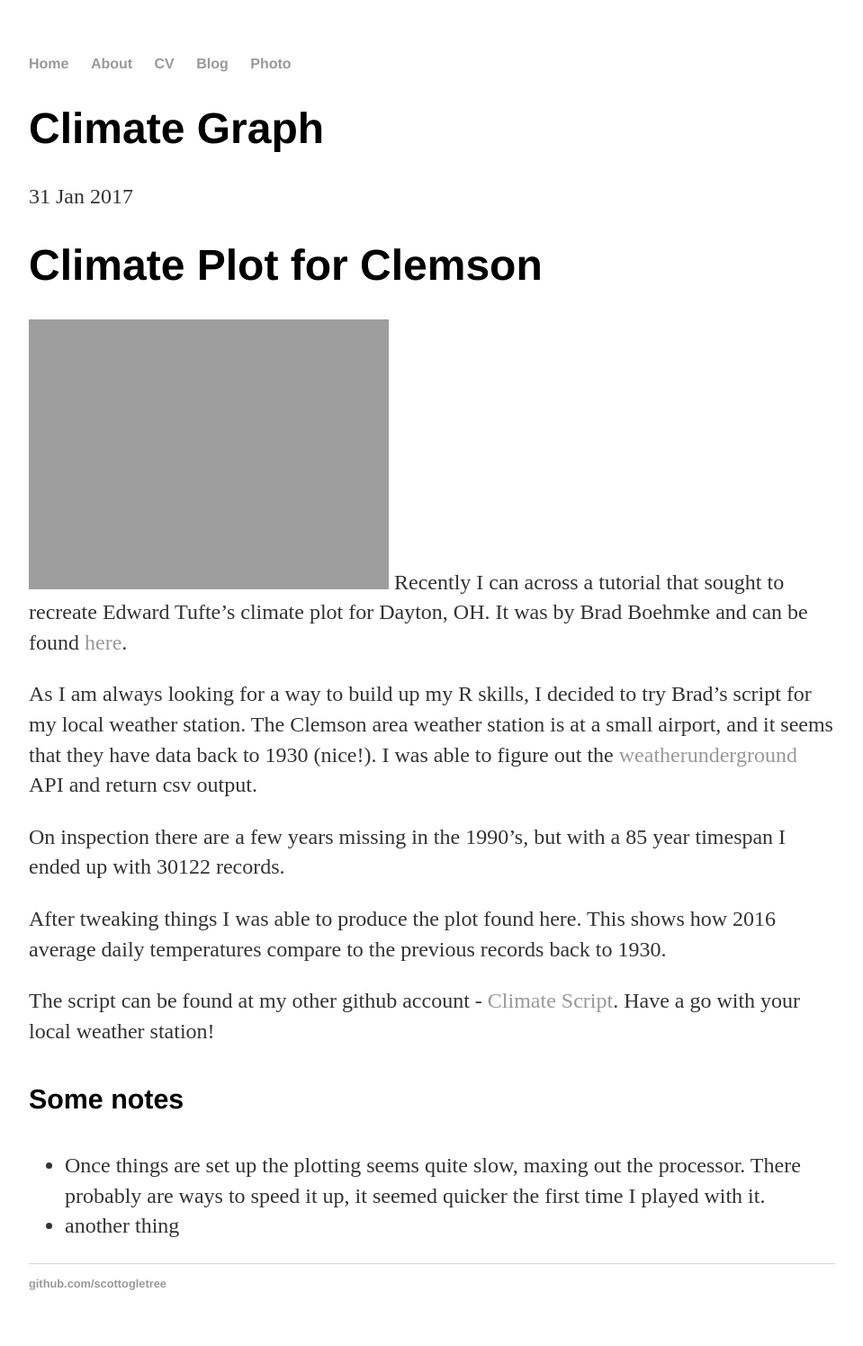
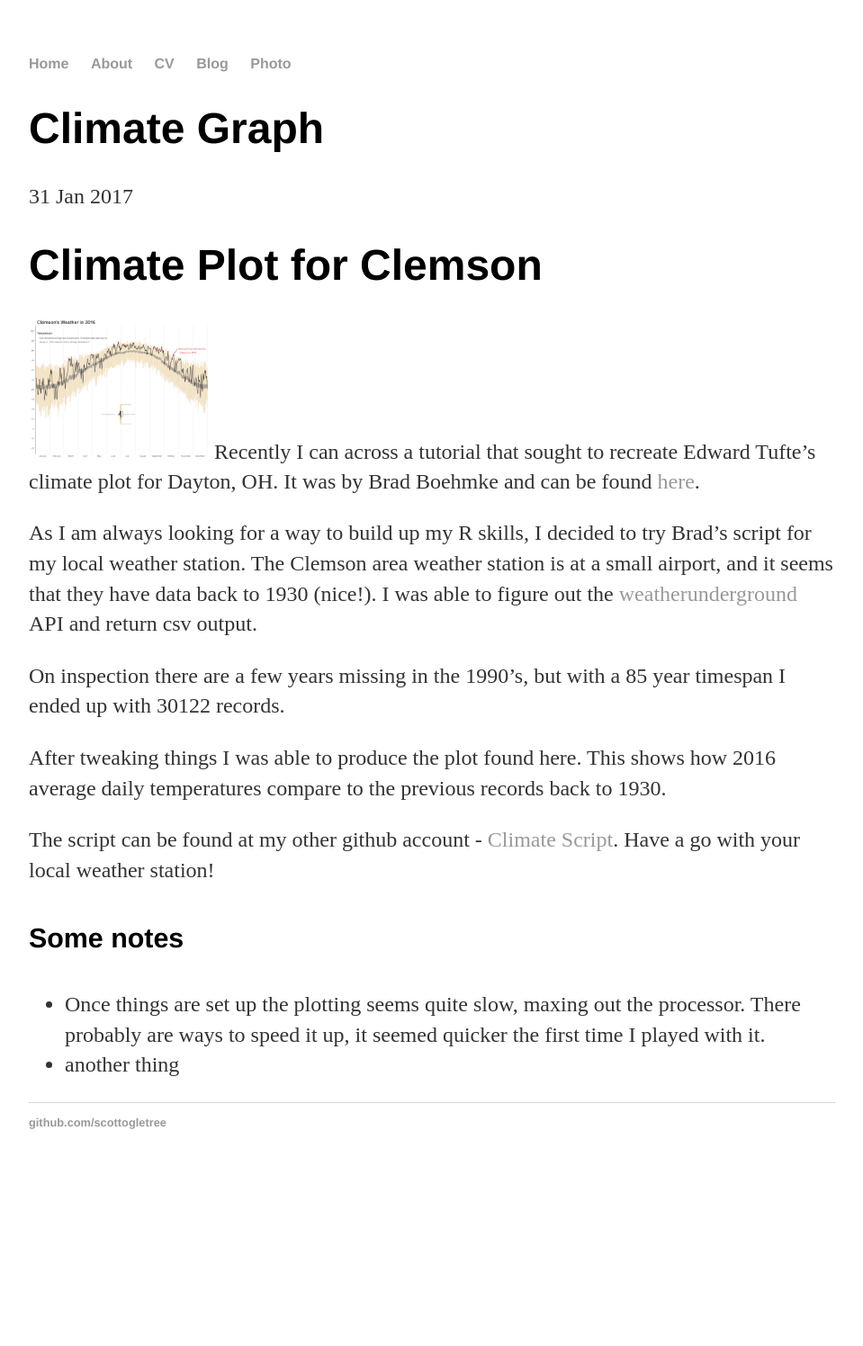
Before and after one commit to scottogletree/ogletrees.github.io, a Jekyll site: the page built from _posts/2017-01-31-climate-graph.md, in a window 1280 px wide. Shown: the whole page at 90% size, without its empty margins (160-1119 px from the left). Built offline with Jekyll 4.4.1, drawn with Linux system fonts in a browser that asks for light colours; our own code applies the rules of GitHub Pages for plain Markdown files; after the commit the page ends 1317 px from its top, so only the background shows below that.

Commit message:
Update 2017-01-31-climate-graph.md

```diff
--- a/_posts/2017-01-31-climate-graph.md
+++ b/_posts/2017-01-31-climate-graph.md
@@ -1,5 +1,5 @@
 # Climate Plot for Clemson
-![alt text](/assests/Clemson-2016.jpg =250px)
+<img src="/assests/Clemson-2016.jpg" alt="Drawing" style="width: 200px;"/>
 Recently I can across a tutorial that sought to recreate Edward Tufte's climate plot for Dayton, OH. It was by Brad Boehmke and can be found [here](https://rpubs.com/bradleyboehmke/weather_graphic).
 
 As I am always looking for a way to build up my R skills, I decided to try Brad's script for my local weather station. The Clemson area weather station is at a small airport, and it seems that they have data back to 1930 (nice!). I was able to figure out the [weatherunderground](weatherunderground.com) API and return csv output.
```
